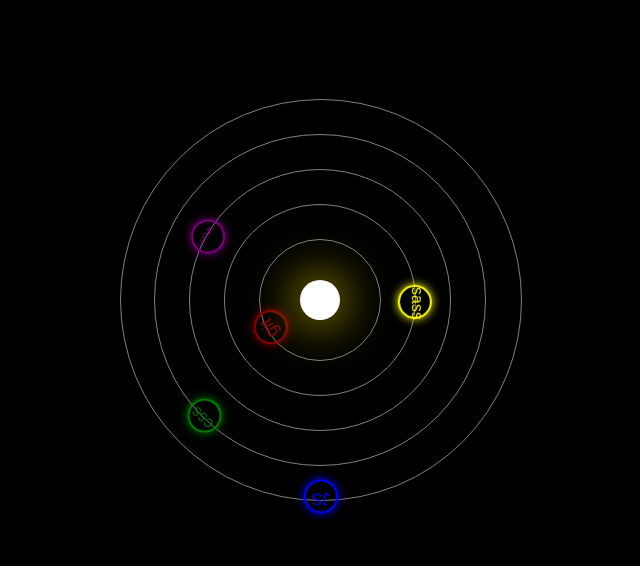
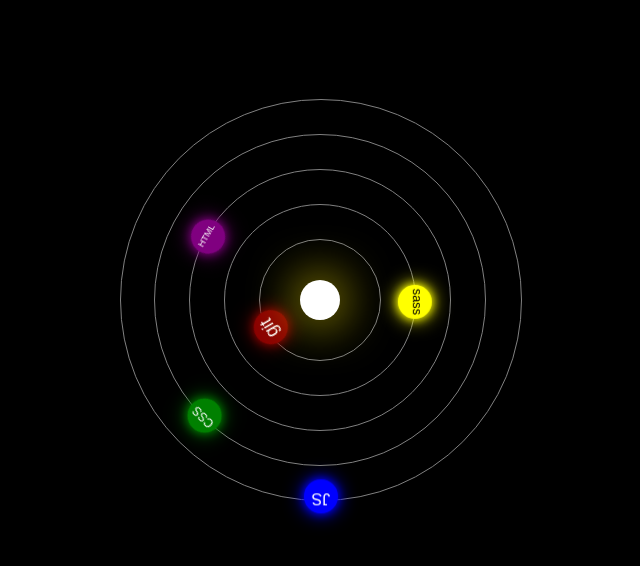
Before and after one commit to moeinparvizi/galaxy-skills-rotation, a plain HTML site: page index.html in a window 1280 px wide. Shown: the whole page, without its empty margins (320-960 px from the left). Drawn offline with nearby package versions, Linux system fonts and the light colour scheme.

Commit message:
fixed colors and fonts and hovers

```diff
--- a/master.scss
+++ b/master.scss
@@ -11,9 +11,6 @@ body{
         display: flex;
         flex-direction: column;
 
-        &:hover .skills-circle {
-            transform: rotate3d(60, 35, 0, 360deg);
-        }
 
         .skills-circle {
             width: 400px;
@@ -26,6 +23,10 @@ body{
             margin: auto;
             border-radius: 50%;
             transition: 3s all;
+
+            &:hover {
+                transform: rotate3d(60, 35, 0, 360deg);
+            }
 
             .skill-orbit {
                 border-radius: 50%;
@@ -45,8 +46,10 @@ body{
 
                     >.skill-planet {
                         border: 2px solid blue;
-                        box-shadow: 0 0 10px blue;
-                        color: blue;
+                        background: blue;
+                        box-shadow: 0 0 10px blue , 0 0 20px blue;
+                        background: blue;
+                        color: white;
                         font-size: 16px;
                         line-height: 26px;
                         animation: travelOrbit 10s infinite linear;
@@ -64,8 +67,9 @@ body{
 
                     >.skill-planet {
                         border: 2px solid green;
-                        color: green;
-                        box-shadow: 0 0 10px green;
+                        box-shadow: 0 0 10px green, 0 0 20px green;
+                        background: green;
+                        color: white;
                         font-size: 12px;
                         line-height: 26px;
                         animation: travelOrbit 8s infinite linear;
@@ -83,8 +87,9 @@ body{
 
                     >.skill-planet {
                         border: 2px solid purple;
-                        color: purple;
-                        box-shadow: 0 0 10px purple;
+                        box-shadow: 0 0 10px purple, 0 0 20px purple;
+                        background: purple;
+                        color: white;
                         font-size: 9px;
                         line-height: 26px;
                         animation: travelOrbit 6s infinite linear;
@@ -102,9 +107,10 @@ body{
 
                     >.skill-planet {
                         border: 2px solid yellow;
-                        color: yellow;
-                        box-shadow: 0 0 10px yellow;
-                        font-size: 1rem;
+                        box-shadow: 0 0 10px yellow, 0 0 20px yellow;
+                        background: yellow;
+                        color: black;
+                        font-size: .8rem;
                         line-height: 26px;
                         animation: travelOrbit 4s infinite linear;
                         transform-origin: 50% 329%;
@@ -121,8 +127,9 @@ body{
 
                     >.skill-planet {
                         border: 2px solid darkred;
-                        color: darkred;
-                        box-shadow: 0 0 10px darkred;
+                        box-shadow: 0 0 10px darkred, 0 0 20px darkred;
+                        background: darkred;
+                        color: white;
                         font-size: 18px;
                         line-height: 26px;
                         animation: travelOrbit 3s infinite linear;
```
Also changed, not shown: master.css, 1 other file.
